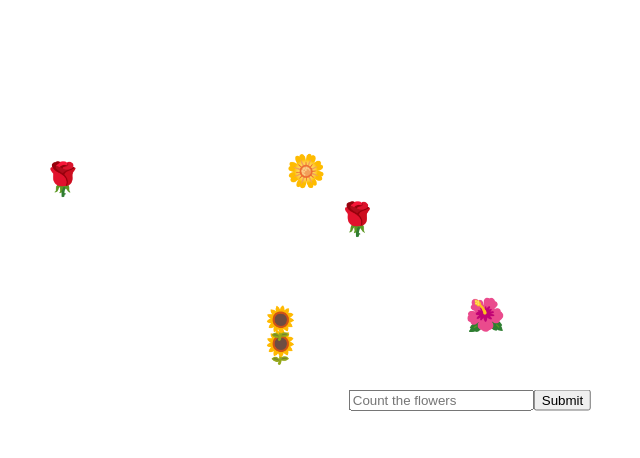
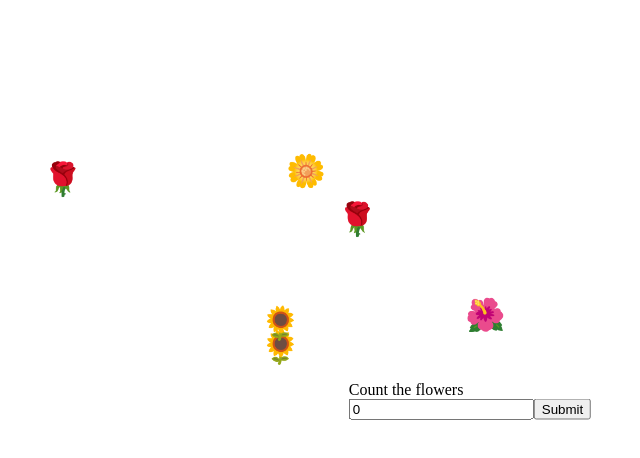
Before and after one commit to Ivan-Kurochenko/meow-app, a React (Vite) app: page / in a window 1280 px wide. Shown: the top 458 px of the page, without its empty margins (170-810 px from the left). Built offline with nearby package versions, Linux system fonts and the light colour scheme; no server answers.

Commit message:
Refactor answer input component.

```diff
--- a/src/feautures/CountFlowers/components/AnswerInput.jsx
+++ b/src/feautures/CountFlowers/components/AnswerInput.jsx
@@ -1,12 +1,14 @@
 import { useState } from "react";
 
-const AnswerInput = ({ correctFlowers, onSubmit }) => {
-  const [value, setValue] = useState();
+const AnswerInput = ({ totalFlowers, onCorrectAnswer }) => {
+  const [answer, setAnswer] = useState(0);
 
   const handleSubmit = () => {
-    console.log(correctFlowers);
-
-    onSubmit(correctFlowers);
+    if (answer === totalFlowers) {
+      onCorrectAnswer(totalFlowers);
+    } else {
+      alert("Incorrect answer!");
+    }
   };
 
   return (
@@ -18,16 +20,18 @@ const AnswerInput = ({ correctFlowers, onSubmit }) => {
         transform: "translate(-50%, -50%)",
         zIndex: 9999,
         display: "flex",
-        flexDirection: "row",
+        flexDirection: "column",
       }}
     >
-      <input
-        type="text"
-        value={value}
-        onChange={setValue}
-        placeholder="Count the flowers"
-      />
-      <button onClick={handleSubmit}>Submit</button>
+      <label>Count the flowers</label>
+      <div style={{ display: "flex", alignItems: "center" }}>
+        <input
+          type="number"
+          value={answer}
+          onChange={(e) => setAnswer(Number(e.target.value))}
+        />
+        <button onClick={handleSubmit}>Submit</button>
+      </div>
     </div>
   );
 };
--- a/src/feautures/CountFlowers/components/IamBlushing.jsx
+++ b/src/feautures/CountFlowers/components/IamBlushing.jsx
@@ -2,15 +2,18 @@ const IamBlushing = () => {
   return (
     <div
       style={{
+        position: "absolute",
+        top: "50%",
+        left: "50%",
         display: "flex",
+        flexDirection: "column",
+        transform: "translate(-50%, -50%)",
         justifyContent: "center",
         alignItems: "center",
       }}
     >
-      <img
-        src="https://media1.tenor.com/m/aeoDul_RUVUAAAAd/love-languages.gif"
-        alt="Something went wrong..."
-      />
+      <h2>But you didn't count yourself 👉👈</h2>
+      <img src="/img.png" alt="Something went wrong..." />
     </div>
   );
 };
--- a/src/feautures/CountFlowers/index.jsx
+++ b/src/feautures/CountFlowers/index.jsx
@@ -1,19 +1,30 @@
-import { useEffect } from "react";
+import { useEffect, useState } from "react";
 import FlowerBouquet from "./components/FlowerBouquet.jsx";
 import AnswerInput from "./components/AnswerInput.jsx";
 import { sendMessage } from "../../api/index.js";
+import IamBlushing from "./components/IamBlushing.jsx";
 
 const CountFlowers = () => {
+  const [isCorrect, setIsCorrect] = useState(false);
   const totalFlowers = Math.floor(Math.random() * 8) + 3;
 
   useEffect(() => {
     sendMessage(`Total flowers: ${totalFlowers}.`);
   }, [totalFlowers]);
 
+  if (isCorrect) {
+    return <IamBlushing />;
+  }
+
   return (
     <>
       <FlowerBouquet totalFlowers={totalFlowers} />
-      <AnswerInput correctFlowers={totalFlowers} onSubmit={() => {}} />
+      <AnswerInput
+        totalFlowers={totalFlowers}
+        onCorrectAnswer={() => {
+          setIsCorrect(true);
+        }}
+      />
     </>
   );
 };
```
Also changed, not shown: src/feautures/CountFlowers/components/CorrectAnswer.jsx (deleted, +0 -9 lines), public/img.png (added).
